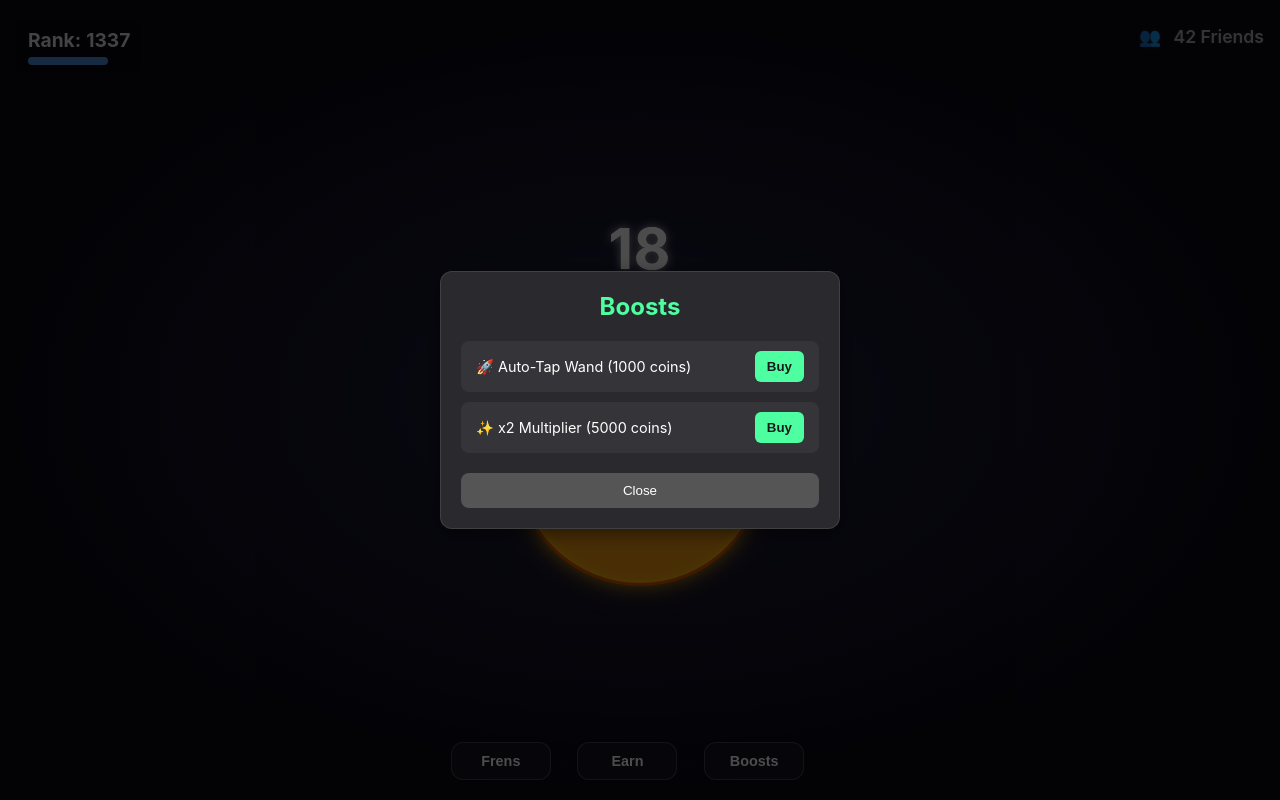
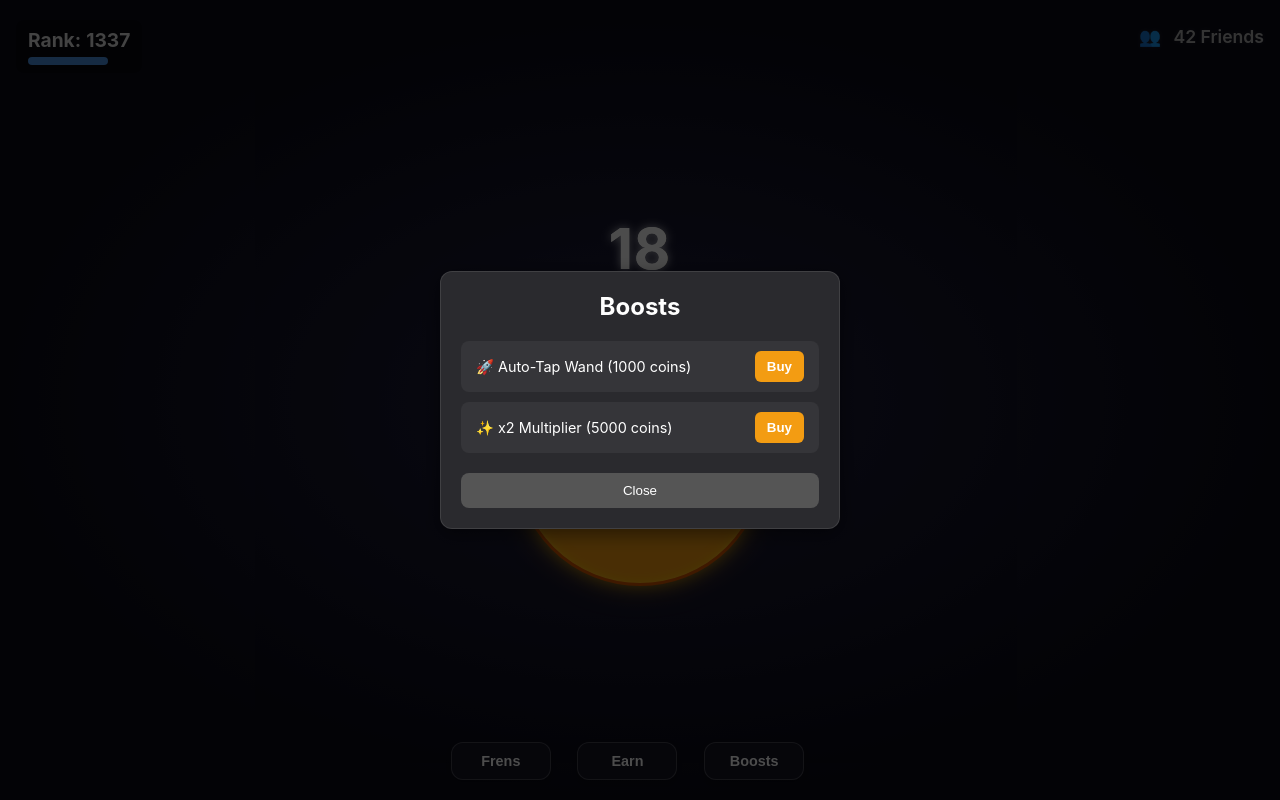
Before and after one commit to Azizjon003/magic-coin, a Next.js app: page / in a window 1280 px wide. Both pictures are taken after a click on the button "Boosts". Built offline with nearby package versions, Linux system fonts and the light colour scheme.

Commit message:
Update BoostsMenu styles to change color scheme; modify button colors for improved contrast and visual consistency.

```diff
--- a/components/BoostsMenu.module.css
+++ b/components/BoostsMenu.module.css
@@ -23,7 +23,7 @@
 
 .menuContainer h2 {
   margin-top: 0;
-  color: #4effa1; /* Primary accent color */
+  color: #ffffff; /* Changed from green to white */
   text-align: center;
   margin-bottom: 20px;
 }
@@ -49,8 +49,8 @@
 }
 
 .buyButton {
-  background-color: #4effa1;
-  color: #1a1a1d;
+  background-color: #f39c12; /* Changed from green to orange */
+  color: #ffffff; /* White text for better contrast on orange */
   border: none;
   padding: 8px 12px;
   border-radius: 6px;
@@ -60,7 +60,7 @@
 }
 
 .buyButton:hover {
-  background-color: #3cc682;
+  background-color: #e67e22; /* Darker orange for hover */
 }
 
 .closeButton {
```
